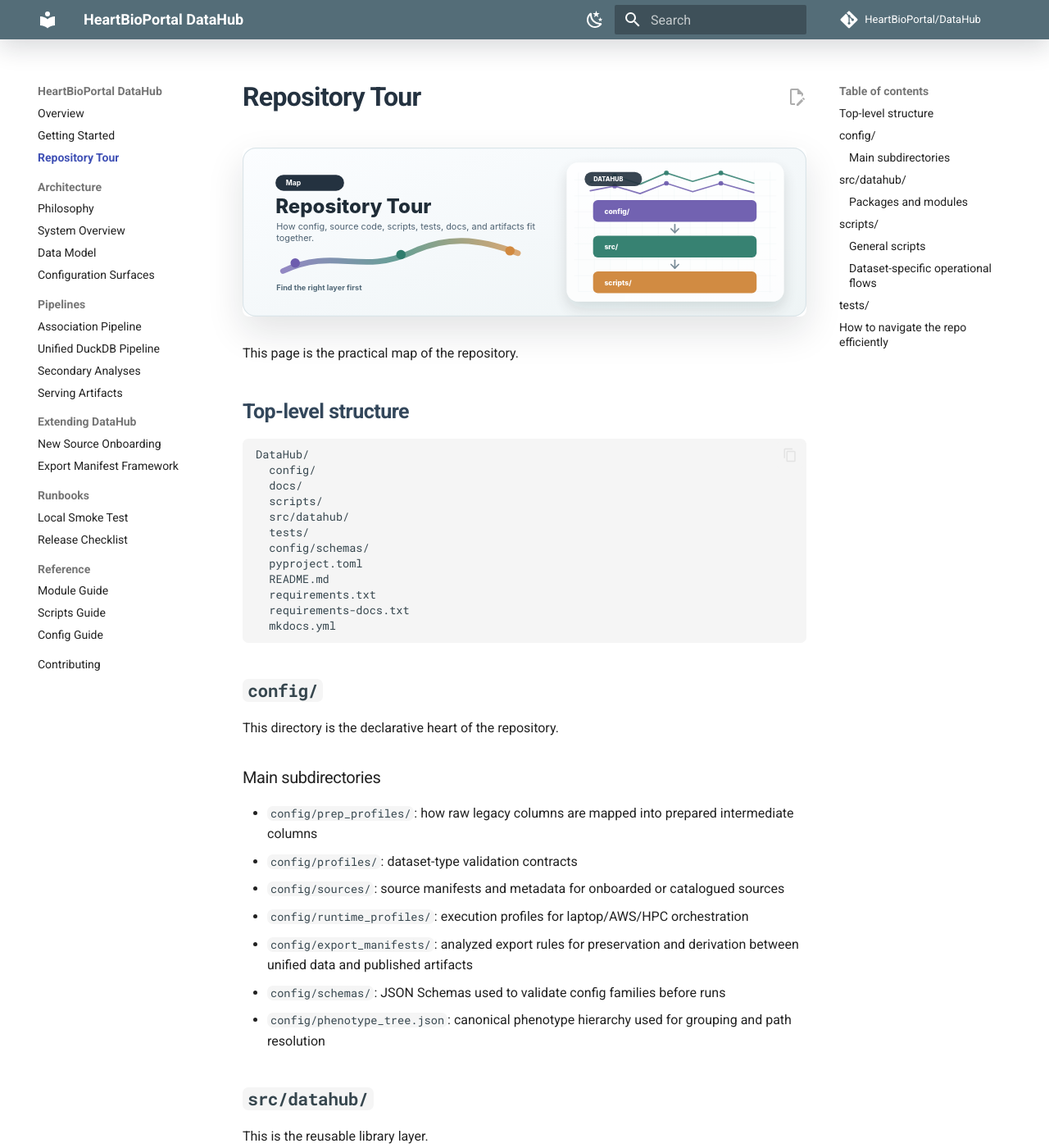
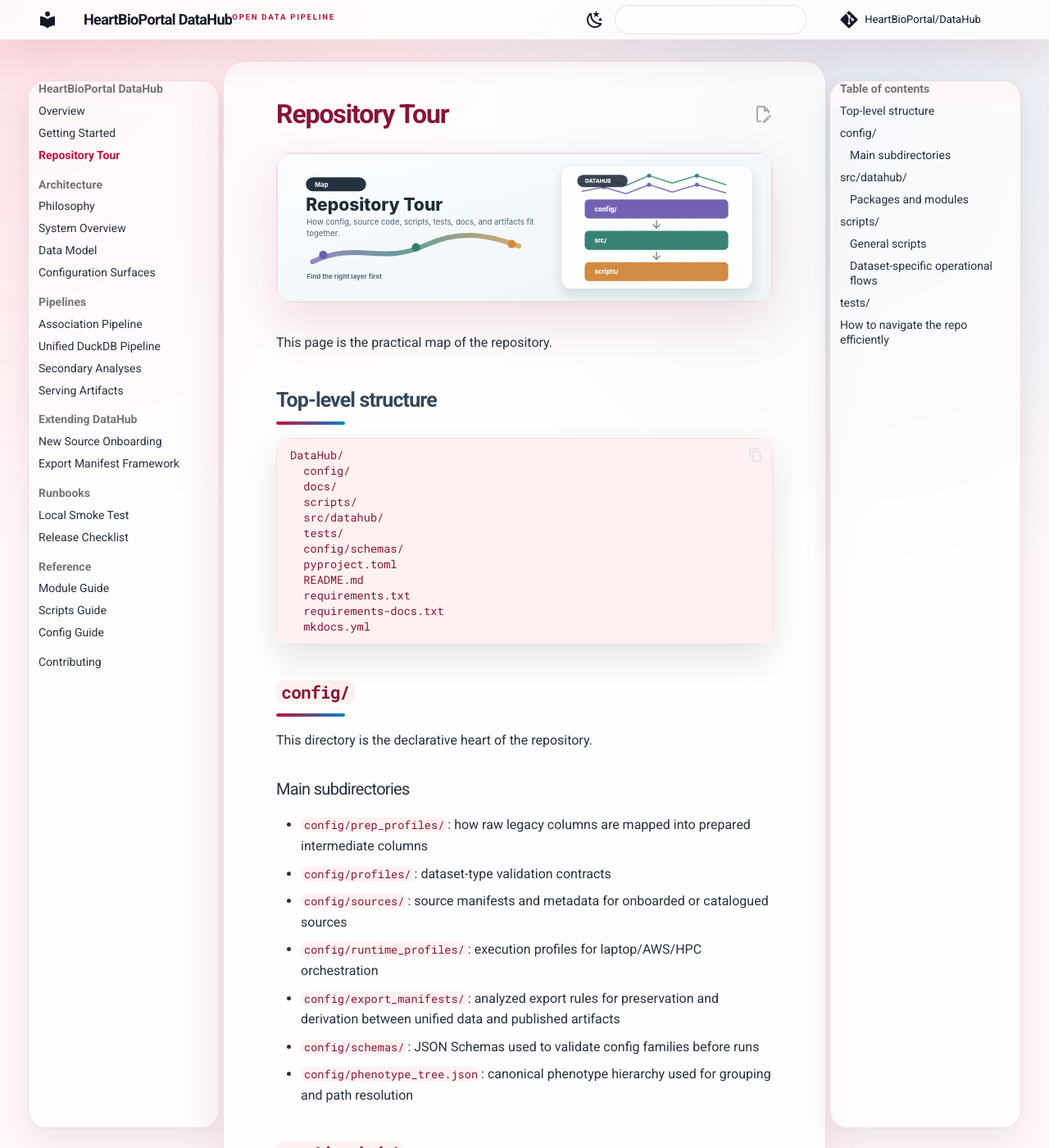
Before and after one commit to HeartBioPortal/DataHub, an MkDocs documentation site: the page built from docs/repository-tour.md, in a window 1280 px wide and 1400 px high. Shown: the whole window at 82% size. Built offline with MkDocs 1.6.1 and Material for MkDocs 9.7.7, drawn with Linux system fonts in a browser that asks for light colours; comment, search, counter and statistics services are not loaded.

Commit message:
style: align docs theme with portal

```diff
--- a/docs/stylesheets/extra.css
+++ b/docs/stylesheets/extra.css
@@ -1,70 +1,222 @@
 :root {
-  --md-primary-fg-color: #344455;
-  --md-accent-fg-color: #a3334b;
-  --datahub-rose: #a3334b;
-  --datahub-slate: #243240;
+  --md-primary-fg-color: #be123c;
+  --md-primary-fg-color--light: #fb7185;
+  --md-primary-fg-color--dark: #881337;
+  --md-accent-fg-color: #0284c7;
+  --md-accent-fg-color--transparent: rgba(2, 132, 199, 0.12);
+  --hbp-rose: #be123c;
+  --hbp-rose-deep: #881337;
+  --hbp-sky: #0284c7;
+  --hbp-emerald: #047857;
+  --hbp-ink: #111827;
+  --hbp-muted: #526173;
+  --hbp-panel: rgba(255, 255, 255, 0.72);
+  --hbp-panel-solid: #ffffff;
+  --hbp-border: rgba(190, 18, 60, 0.14);
+  --hbp-shadow: 0 24px 60px rgba(136, 19, 55, 0.13);
+}
+
+[data-md-color-scheme="default"] {
+  --md-default-bg-color: #fff7f8;
+  --md-default-fg-color: #111827;
+  --md-typeset-color: #263241;
+  --md-typeset-a-color: #be123c;
+  --md-code-bg-color: #fff1f2;
+  --md-code-fg-color: #881337;
+  --md-footer-bg-color: #111827;
+  --md-footer-bg-color--dark: #0f172a;
+}
+
+[data-md-color-scheme="slate"] {
+  --md-default-bg-color: #111827;
+  --md-default-fg-color: #f8fafc;
+  --md-typeset-color: #d8dee8;
+  --md-typeset-a-color: #fb7185;
+  --md-code-bg-color: rgba(255, 255, 255, 0.08);
+  --md-code-fg-color: #fecdd3;
+  --hbp-panel: rgba(17, 24, 39, 0.76);
+  --hbp-panel-solid: #172033;
+  --hbp-border: rgba(251, 113, 133, 0.2);
+  --hbp-shadow: 0 24px 64px rgba(0, 0, 0, 0.32);
+}
+
+body {
+  background:
+    radial-gradient(circle at top left, rgba(244, 63, 94, 0.13), transparent 34rem),
+    radial-gradient(circle at 82% 12%, rgba(2, 132, 199, 0.12), transparent 28rem),
+    linear-gradient(180deg, var(--md-default-bg-color), var(--md-default-bg-color));
 }
 
 .md-header {
-  box-shadow: 0 10px 30px rgba(19, 27, 35, 0.16);
+  background: rgba(255, 255, 255, 0.78);
+  color: var(--hbp-ink);
+  border-bottom: 1px solid var(--hbp-border);
+  box-shadow: 0 16px 45px rgba(136, 19, 55, 0.12);
+  backdrop-filter: blur(18px);
+}
+
+[data-md-color-scheme="slate"] .md-header {
+  background: rgba(17, 24, 39, 0.82);
+  color: #f8fafc;
+  box-shadow: 0 16px 45px rgba(0, 0, 0, 0.32);
+}
+
+.md-header__title {
+  font-weight: 850;
+  letter-spacing: -0.035em;
+}
+
+.md-header__topic:first-child::after {
+  content: "Open data pipeline";
+  display: block;
+  margin-top: -0.15rem;
+  font-size: 0.48rem;
+  font-weight: 800;
+  letter-spacing: 0.18em;
+  text-transform: uppercase;
+  color: var(--hbp-rose);
+}
+
+[data-md-color-scheme="slate"] .md-header__topic:first-child::after {
+  color: #fb7185;
+}
+
+.md-search__form {
+  border: 1px solid var(--hbp-border);
+  border-radius: 999px;
+  background: rgba(255, 255, 255, 0.68);
+  box-shadow: inset 0 1px 0 rgba(255, 255, 255, 0.64);
+}
+
+[data-md-color-scheme="slate"] .md-search__form {
+  background: rgba(15, 23, 42, 0.7);
+}
+
+.md-main__inner {
+  margin-top: 1.25rem;
+}
+
+.md-content {
+  border: 1px solid var(--hbp-border);
+  border-radius: 1.35rem;
+  background: var(--hbp-panel);
+  box-shadow: var(--hbp-shadow);
+  backdrop-filter: blur(18px);
+}
+
+.md-content__inner {
+  padding: 1.8rem 2rem 2.6rem;
+}
+
+.md-sidebar--primary .md-sidebar__scrollwrap,
+.md-sidebar--secondary .md-sidebar__scrollwrap {
+  border: 1px solid var(--hbp-border);
+  border-radius: 1.1rem;
+  background: var(--hbp-panel);
+  box-shadow: 0 14px 35px rgba(17, 24, 39, 0.08);
+  backdrop-filter: blur(16px);
+}
+
+.md-nav__title,
+.md-nav__link--active,
+.md-tabs__link--active {
+  font-weight: 800;
+}
+
+.md-nav__link--active,
+.md-nav__link:hover {
+  color: var(--hbp-rose);
 }
 
 .md-typeset h1,
 .md-typeset h2,
 .md-typeset h3 {
-  letter-spacing: -0.02em;
+  letter-spacing: -0.035em;
 }
 
 .md-typeset h1 {
-  color: var(--datahub-slate);
-  font-weight: 800;
+  margin-bottom: 1.25rem;
+  color: var(--hbp-rose-deep);
+  font-weight: 900;
 }
 
 .md-typeset h2 {
   color: #33475b;
-  font-weight: 750;
+  font-weight: 850;
+}
+
+.md-typeset h2::after {
+  content: "";
+  display: block;
+  width: 4.2rem;
+  height: 0.2rem;
+  margin-top: 0.45rem;
+  border-radius: 999px;
+  background: linear-gradient(90deg, var(--hbp-rose), var(--hbp-sky));
+}
+
+[data-md-color-scheme="slate"] .md-typeset h1,
+[data-md-color-scheme="slate"] .md-typeset h2 {
+  color: #f8fafc;
 }
 
 .md-typeset a {
+  font-weight: 700;
   text-decoration-thickness: 0.08em;
+  text-underline-offset: 0.16em;
 }
 
 .md-typeset code {
-  border-radius: 0.35rem;
+  border-radius: 0.45rem;
 }
 
-.md-typeset .doc-visual {
-  display: block;
-  width: 100%;
-  max-width: 100%;
-  height: auto;
-  margin: 0.4rem 0 1.6rem;
-  border-radius: 8px;
-  box-shadow: 0 18px 45px rgba(19, 27, 35, 0.12);
+.md-typeset pre {
+  border: 1px solid var(--hbp-border);
+  border-radius: 0.9rem;
+  box-shadow: 0 18px 42px rgba(17, 24, 39, 0.1);
 }
 
+.md-typeset .doc-visual,
 .md-typeset .overview-hero {
   display: block;
   width: 100%;
   max-width: 100%;
   height: auto;
   margin: 0.4rem 0 1.8rem;
-  border-radius: 8px;
-  box-shadow: 0 18px 42px rgba(19, 27, 35, 0.12);
+  border: 1px solid var(--hbp-border);
+  border-radius: 1rem;
+  box-shadow: var(--hbp-shadow);
 }
 
 .md-typeset .admonition,
 .md-typeset details {
-  border-radius: 0.8rem;
+  overflow: hidden;
+  border-radius: 0.95rem;
+  box-shadow: 0 12px 30px rgba(17, 24, 39, 0.08);
 }
 
-.md-nav__title,
-.md-nav__link--active,
-.md-tabs__link--active {
-  font-weight: 700;
+.md-typeset table:not([class]) {
+  border-radius: 0.8rem;
+  overflow: hidden;
+  box-shadow: 0 12px 30px rgba(17, 24, 39, 0.08);
 }
 
-[data-md-color-scheme="slate"] .md-typeset h1,
-[data-md-color-scheme="slate"] .md-typeset h2 {
-  color: #f3f6f8;
+.md-button,
+.md-typeset .md-button {
+  border-radius: 999px;
+  font-weight: 800;
 }
+
+.md-footer {
+  margin-top: 2rem;
+}
+
+@media screen and (max-width: 76.1875em) {
+  .md-content {
+    border-radius: 1rem;
+  }
+
+  .md-content__inner {
+    padding: 1.25rem 1rem 2rem;
+  }
+}
--- a/mkdocs.yml
+++ b/mkdocs.yml
@@ -10,14 +10,14 @@ theme:
   favicon: null
   palette:
     - scheme: default
-      primary: blue grey
-      accent: red
+      primary: custom
+      accent: custom
       toggle:
         icon: material/weather-night
         name: Switch to dark mode
     - scheme: slate
-      primary: blue grey
-      accent: red
+      primary: custom
+      accent: custom
       toggle:
         icon: material/weather-sunny
         name: Switch to light mode
```
